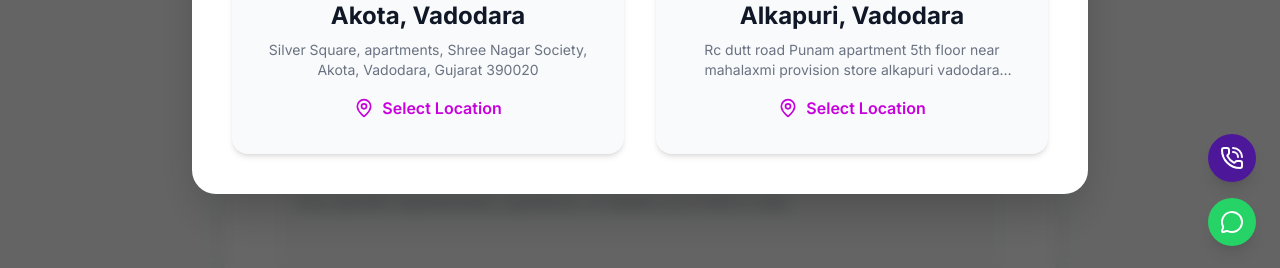
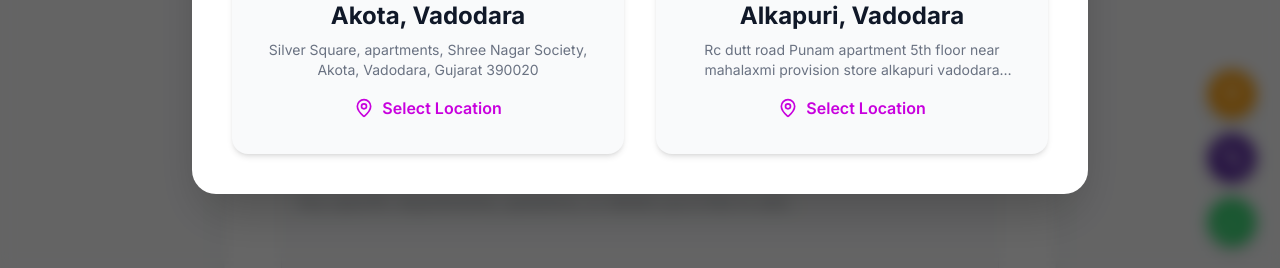
Before and after one commit to sofiyansolutions1-sketch/RADHE-SHYAM-PG-Premium-Room, a React (Vite) app: page /contact in a window 1280 px wide. Shown: the part 530-798 px from the top of the page. Built offline with nearby package versions, Linux system fonts and the light colour scheme; a web font is replaced by a local one.

Commit message:
feat: implement dynamic multi-branch support
Update application components to use active branch data from context, including contact links, location details, and UI messaging, and add a branch selector to the floating actions menu.

```diff
--- a/src/components/FloatingActions.tsx
+++ b/src/components/FloatingActions.tsx
@@ -1,13 +1,27 @@
-import { MessageCircle, PhoneCall } from 'lucide-react';
+import { MessageCircle, PhoneCall, MapPin } from 'lucide-react';
 import { motion } from 'motion/react';
+import { useLocationContext, branchData } from '../context/LocationContext';
 
 export default function FloatingActions() {
+  const { activeBranchId, setActiveBranchId } = useLocationContext();
+  const activeBranch = activeBranchId ? branchData[activeBranchId] : branchData.akota; // fallback
+
   return (
-    <div className="fixed bottom-6 right-6 flex flex-col space-y-4 z-50">
+    <div className="fixed bottom-6 right-6 flex flex-col space-y-4 z-40">
+      <motion.button
+        whileHover={{ scale: 1.1 }}
+        whileTap={{ scale: 0.9 }}
+        onClick={() => setActiveBranchId(null)}
+        className="bg-amber-500 text-white p-3 rounded-full shadow-lg hover:bg-amber-600 transition-colors hidden md:flex items-center justify-center"
+        aria-label="Change Location"
+        title="Change Location"
+      >
+        <MapPin className="h-6 w-6" />
+      </motion.button>
       <motion.a
         whileHover={{ scale: 1.1 }}
         whileTap={{ scale: 0.9 }}
-        href="tel:+919316698524"
+        href={`tel:+${activeBranch.phone}`}
         className="bg-violet-900 text-white p-3 rounded-full shadow-lg hover:bg-violet-800 transition-colors"
         aria-label="Call Us"
       >
@@ -16,7 +30,7 @@ export default function FloatingActions() {
       <motion.a
         whileHover={{ scale: 1.1 }}
         whileTap={{ scale: 0.9 }}
-        href="https://wa.me/919316698524"
+        href={`https://wa.me/${activeBranch.phone}`}
         target="_blank"
         rel="noopener noreferrer"
         className="bg-[#25D366] text-white p-3 rounded-full shadow-lg hover:bg-[#20bd5a] transition-colors"
--- a/src/context/LocationContext.tsx
+++ b/src/context/LocationContext.tsx
@@ -22,6 +22,7 @@ export interface Branch {
   displayPhone: string;
   email: string;
   mapUrl: string;
+  mapEmbedUrl: string;
   description: string;
   images: string[];
   pricing: PricingPlan[];
@@ -39,6 +40,7 @@ export const branchData: Record<BranchId, Branch> = {
     displayPhone: '+91 93166 98524',
     email: 'radhesyampg7373@gmail.com',
     mapUrl: 'https://www.google.com/maps/place/Radhe+Shyam+Pg/data=!4m2!3m1!1s0x0:0xf331343bedc97d9b?sa=X&ved=1t:2428&hl=en-US&ictx=111',
+    mapEmbedUrl: 'https://maps.google.com/maps?width=100%25&height=600&hl=en&q=Silver%20Square,%20apartments,%20Shree%20Nagar%20Society,%20Akota,%20Vadodara+(Radhe%20Shyam%20PG)&t=&z=15&ie=UTF8&iwloc=B&output=embed',
     description: 'Premium Paying Guest accommodation for Girls & Boys focusing on safety, comfort, and community. Your home away from home.',
     images: [
       'https://iili.io/CNTshBV.png',
@@ -74,7 +76,8 @@ export const branchData: Record<BranchId, Branch> = {
     phone: '918780865191',
     displayPhone: '+91 8780865191',
     email: 'radhesyampg7373@gmail.com',
-    mapUrl: 'https://maps.google.com/?q=Alkapuri,Vadodara',
+    mapUrl: 'https://www.google.com/maps?q=22.3107727,73.1699405&z=17&hl=en',
+    mapEmbedUrl: 'https://maps.google.com/maps?width=100%25&height=600&hl=en&q=Rc%20dutt%20road%20Punam%20apartment%205th%20floor%20near%20mahalaxmi%20provision%20store%20alkapuri%20vadodara%20390007+(Radhe%20Shyam%20PG)&t=&z=15&ie=UTF8&iwloc=B&output=embed',
     description: 'Radhe Shyam PG is a premium PG in Alkapuri, Vadodara, offering a safe, comfortable, and well-maintained stay for students and working professionals.',
     images: [
       'https://iili.io/CkDfggn.jpg',
--- a/src/pages/About.tsx
+++ b/src/pages/About.tsx
@@ -56,7 +56,7 @@ export default function About() {
           >
             <h2 className="text-2xl sm:text-3xl font-serif font-bold text-violet-900 mb-4 md:mb-6">Our Story</h2>
             <p className="text-gray-600 text-lg mb-6 leading-relaxed">
-              RadheShyam PG is one of the best PG in Vadodara, offering safe, clean, and affordable accommodation in the prime location of Akota, Vadodara. We provide separate PG for Girls and PG for Boys with fully furnished rooms, making us an ideal choice for students, interns, and working professionals looking for a comfortable stay.
+              RadheShyam PG is one of the best PG in Vadodara, offering safe, clean, and affordable accommodation in the prime location of {activeBranch.subtitle}. We provide {activeBranch.forWhom === 'Girls Only' ? 'exclusive PG for Girls' : 'separate PG for Girls and PG for Boys'} with fully furnished rooms, making us an ideal choice for students, interns, and working professionals looking for a comfortable stay.
             </p>
             <p className="text-gray-600 text-lg mb-6 leading-relaxed">
               Our facilities include high-speed Wi-Fi, RO drinking water, CCTV security, housekeeping, washing machine, refrigerator, geyser, power backup, and spacious, well-maintained rooms. Conveniently located near MS University, Vadodara Railway Station, offices, coaching institutes, restaurants, and shopping areas, RadheShyam PG offers excellent connectivity across the city.
--- a/src/pages/Contact.tsx
+++ b/src/pages/Contact.tsx
@@ -179,7 +179,7 @@ export default function Contact() {
               <MapPin className="w-8 h-8 text-fuchsia-400 mr-4 mt-1 shrink-0" />
               <div>
                 <h4 className="font-semibold text-xl mb-2">Office Address</h4>
-                <p className="text-violet-200 leading-relaxed text-lg">Silver Square, apartments, Shree Nagar Society, Akota, Vadodara, Gujarat 390020</p>
+                <p className="text-violet-200 leading-relaxed text-lg">{activeBranch.address}</p>
               </div>
             </div>
 
@@ -187,7 +187,7 @@ export default function Contact() {
               <Phone className="w-8 h-8 text-fuchsia-400 mr-4 mt-1 shrink-0" />
               <div>
                 <h4 className="font-semibold text-xl mb-2">Phone</h4>
-                <p className="text-violet-200 text-lg"><a href="tel:+919316698524" className="hover:text-white transition-colors">+91 93166 98524</a></p>
+                <p className="text-violet-200 text-lg"><a href={`tel:+${activeBranch.phone}`} className="hover:text-white transition-colors">{activeBranch.displayPhone}</a></p>
               </div>
             </div>
 
@@ -195,7 +195,7 @@ export default function Contact() {
               <Mail className="w-8 h-8 text-fuchsia-400 mr-4 mt-1 shrink-0" />
               <div>
                 <h4 className="font-semibold text-xl mb-2">Email</h4>
-                <p className="text-violet-200 text-lg"><a href="mailto:radhesyampg7373@gmail.com" className="hover:text-white transition-colors">radhesyampg7373@gmail.com</a></p>
+                <p className="text-violet-200 text-lg"><a href={`mailto:${activeBranch.email}`} className="hover:text-white transition-colors">{activeBranch.email}</a></p>
               </div>
             </div>
 
--- a/src/pages/Home.tsx
+++ b/src/pages/Home.tsx
@@ -30,7 +30,7 @@ export default function Home() {
   ];
 
   const testimonials = [
-    { name: 'Priya Sharma', role: 'Student', text: 'The safest and most comfortable PG in Akota. The kitchen facility is great!', rating: 5 },
+    { name: 'Priya Sharma', role: 'Student', text: `The safest and most comfortable PG in ${activeBranch.subtitle.split(',')[0]}. The kitchen facility is great!`, rating: 5 },
     { name: 'Anjali Patel', role: 'Working Professional', text: 'Excellent Wi-Fi and very clean rooms. Management is highly responsive.', rating: 5 },
     { name: 'Riya Desai', role: 'Student', text: 'Love the community here. The AC rooms are spacious and well-maintained.', rating: 4 },
   ];
@@ -337,14 +337,14 @@ export default function Home() {
             className="rounded-3xl overflow-hidden shadow-xl border border-gray-100 relative h-[300px] sm:h-[450px]"
           >
             <a
-              href="https://www.google.com/maps/place/Radhe+Shyam+Pg/data=!4m2!3m1!1s0x0:0xf331343bedc97d9b?sa=X&ved=1t:2428&hl=en-US&ictx=111"
+              href={activeBranch.mapUrl}
               target="_blank"
               rel="noopener noreferrer"
               className="absolute inset-0 z-10"
               aria-label="Open in Google Maps"
             ></a>
             <iframe
-              src="https://maps.google.com/maps?width=100%25&amp;height=600&amp;hl=en&amp;q=Silver%20Square,%20apartments,%20Shree%20Nagar%20Society,%20Akota,%20Vadodara+(Radhe%20Shyam%20PG)&amp;t=&amp;z=15&amp;ie=UTF8&amp;iwloc=B&amp;output=embed"
+              src={activeBranch.mapEmbedUrl}
               width="100%"
               height="100%"
               style={{ border: 0 }}
```
